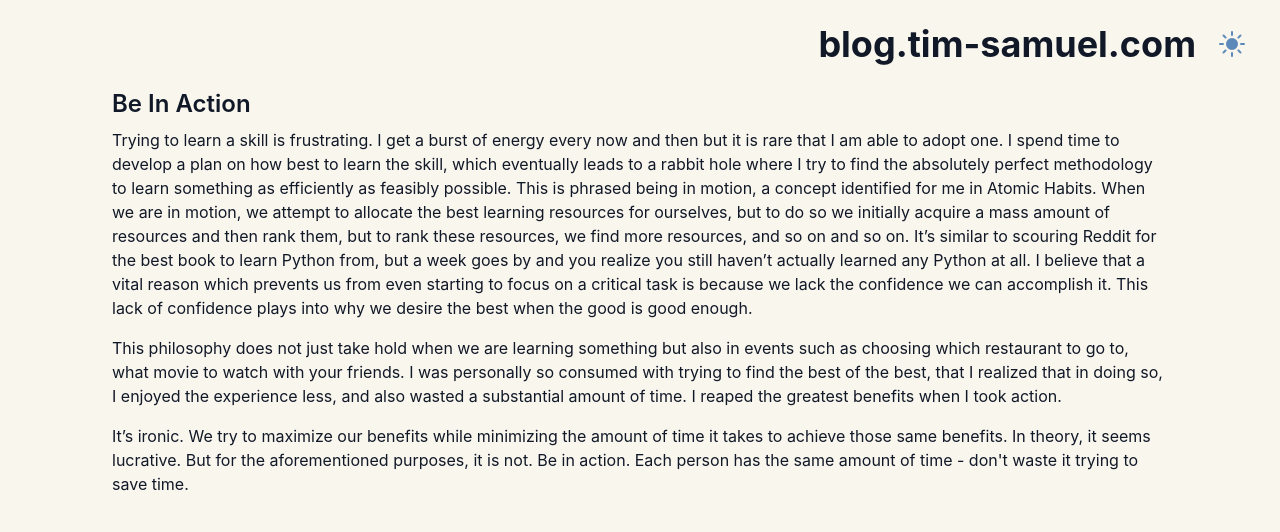
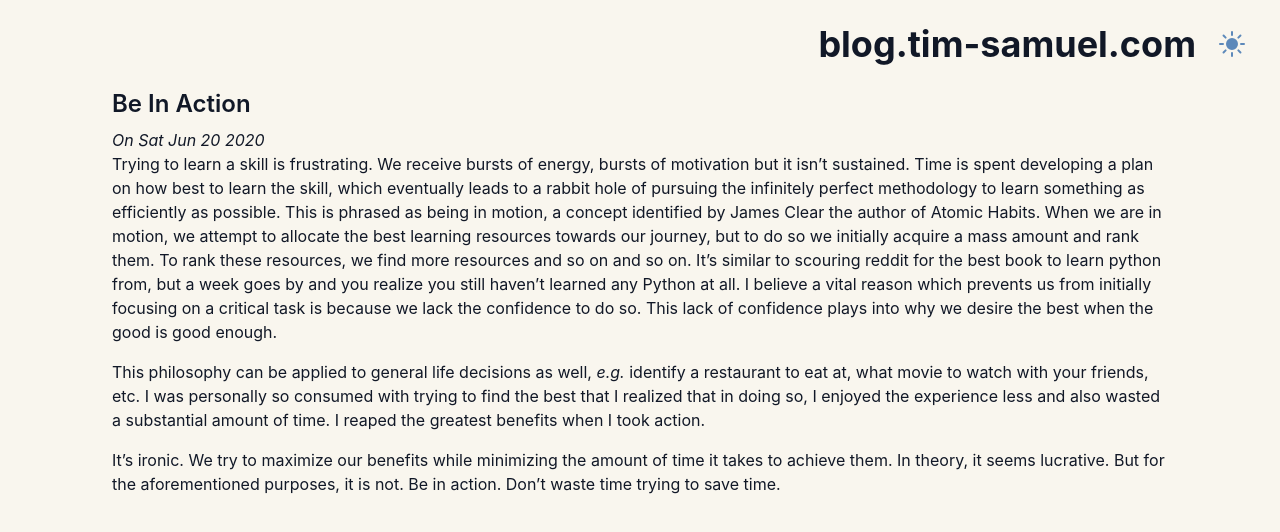
Before and after one commit to timmatsam/portfolio-redesigned, a Next.js app: page /blog/be-in-action in a window 1280 px wide. Shown: the top 532 px of the page. Built offline with nearby package versions, Linux system fonts and the light colour scheme.

Commit message:
feat: update be-in-action blog, add dates

```diff
--- a/pages/blog/[slug].tsx
+++ b/pages/blog/[slug].tsx
@@ -10,16 +10,22 @@ export default function Post({
   title,
   author,
   date,
+  dateISO,
   tags,
   content,
 }: StaticProps) {
+  console.log("🚀 ~ file: [slug].tsx:17 ~ dateISO:", typeof dateISO);
+
   return (
     <>
       <Head>
         <title>{title}</title>
       </Head>
-      <article className="flex flex-col flex-wrap lg:mx-28 mx-5 dark:text-gray-300 ">
+      <article className="flex flex-col flex-wrap lg:mx-28  dark:text-gray-300">
         <h1 className="text-2xl font-semibold mb-2 ">{title}</h1>
+        <p className="italic">
+          On <time dateTime={dateISO}>{date}</time>
+        </p>
         <Markdown children={content} className="flex flex-col space-y-4 " />
       </article>
     </>
@@ -30,7 +36,8 @@ interface StaticProps {
   content: string;
   title: string;
   author: string;
-  date: Date;
+  date: string;
+  dateISO: string;
   tags: Array<string>;
 }
 
@@ -46,6 +53,7 @@ export async function getStaticProps({ params }: GetStaticPropsContext) {
       title,
       author,
       date: date.toDateString(),
+      dateISO: date.toISOString(),
       tags,
       content,
     },
--- a/posts/be-in-action.mdx
+++ b/posts/be-in-action.mdx
@@ -1,33 +1,31 @@
 ---
 title: Be In Action
 author: Tim Samuel
-date: 2023-05-17
+date: 2020-06-20
 tags: [productivity]
 ---
 
-Trying to learn a skill is frustrating. I get a burst of energy every now and
-then but it is rare that I am able to adopt one. I spend time to develop a plan
-on how best to learn the skill, which eventually leads to a rabbit hole where I
-try to find the absolutely perfect methodology to learn something as efficiently
-as feasibly possible. This is phrased being in motion, a concept identified for
-me in Atomic Habits. When we are in motion, we attempt to allocate the best
-learning resources for ourselves, but to do so we initially acquire a mass
-amount of resources and then rank them, but to rank these resources, we find
-more resources, and so on and so on. It’s similar to scouring Reddit for the
-best book to learn Python from, but a week goes by and you realize you still
-haven’t actually learned any Python at all. I believe that a vital reason which
-prevents us from even starting to focus on a critical task is because we lack
-the confidence we can accomplish it. This lack of confidence plays into why we
-desire the best when the good is good enough.
+Trying to learn a skill is frustrating. We receive bursts of energy, bursts of
+motivation but it isn’t sustained. Time is spent developing a plan on how best
+to learn the skill, which eventually leads to a rabbit hole of pursuing the
+infinitely perfect methodology to learn something as efficiently as possible.
+This is phrased as being in motion, a concept identified by James Clear the
+author of Atomic Habits. When we are in motion, we attempt to allocate the best
+learning resources towards our journey, but to do so we initially acquire a mass
+amount and rank them. To rank these resources, we find more resources and so on
+and so on. It’s similar to scouring reddit for the best book to learn python
+from, but a week goes by and you realize you still haven’t learned any Python at
+all. I believe a vital reason which prevents us from initially focusing on a
+critical task is because we lack the confidence to do so. This lack of
+confidence plays into why we desire the best when the good is good enough.
 
-This philosophy does not just take hold when we are learning something but also
-in events such as choosing which restaurant to go to, what movie to watch with
-your friends. I was personally so consumed with trying to find the best of the
-best, that I realized that in doing so, I enjoyed the experience less, and also
-wasted a substantial amount of time. I reaped the greatest benefits when I took
-action.
+This philosophy can be applied to general life decisions as well, _e.g._
+identify a restaurant to eat at, what movie to watch with your friends, etc. I
+was personally so consumed with trying to find the best that I realized that in
+doing so, I enjoyed the experience less and also wasted a substantial amount of
+time. I reaped the greatest benefits when I took action.
 
 It’s ironic. We try to maximize our benefits while minimizing the amount of time
-it takes to achieve those same benefits. In theory, it seems lucrative. But for
-the aforementioned purposes, it is not. Be in action. Each person has the same
-amount of time - don't waste it trying to save time.
+it takes to achieve them. In theory, it seems lucrative. But for the
+aforementioned purposes, it is not. Be in action. Don’t waste time trying to
+save time.
```
